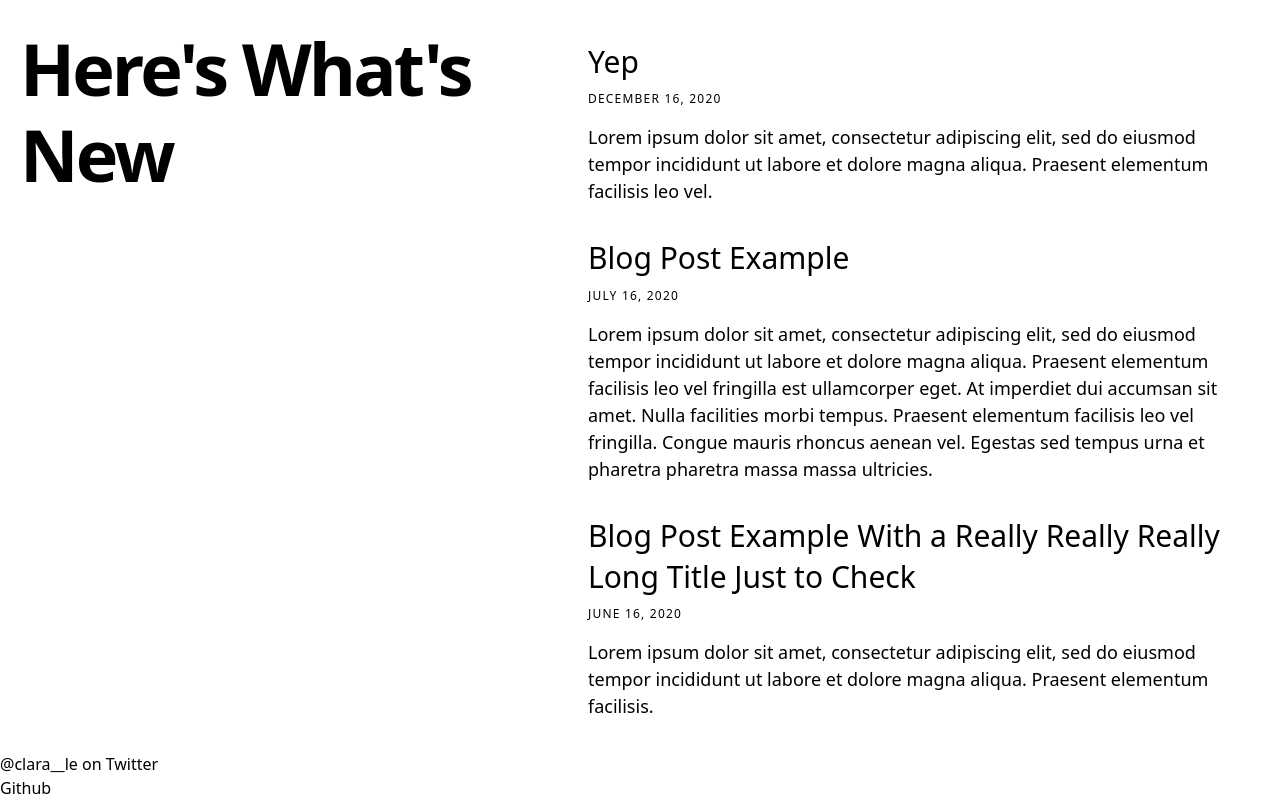
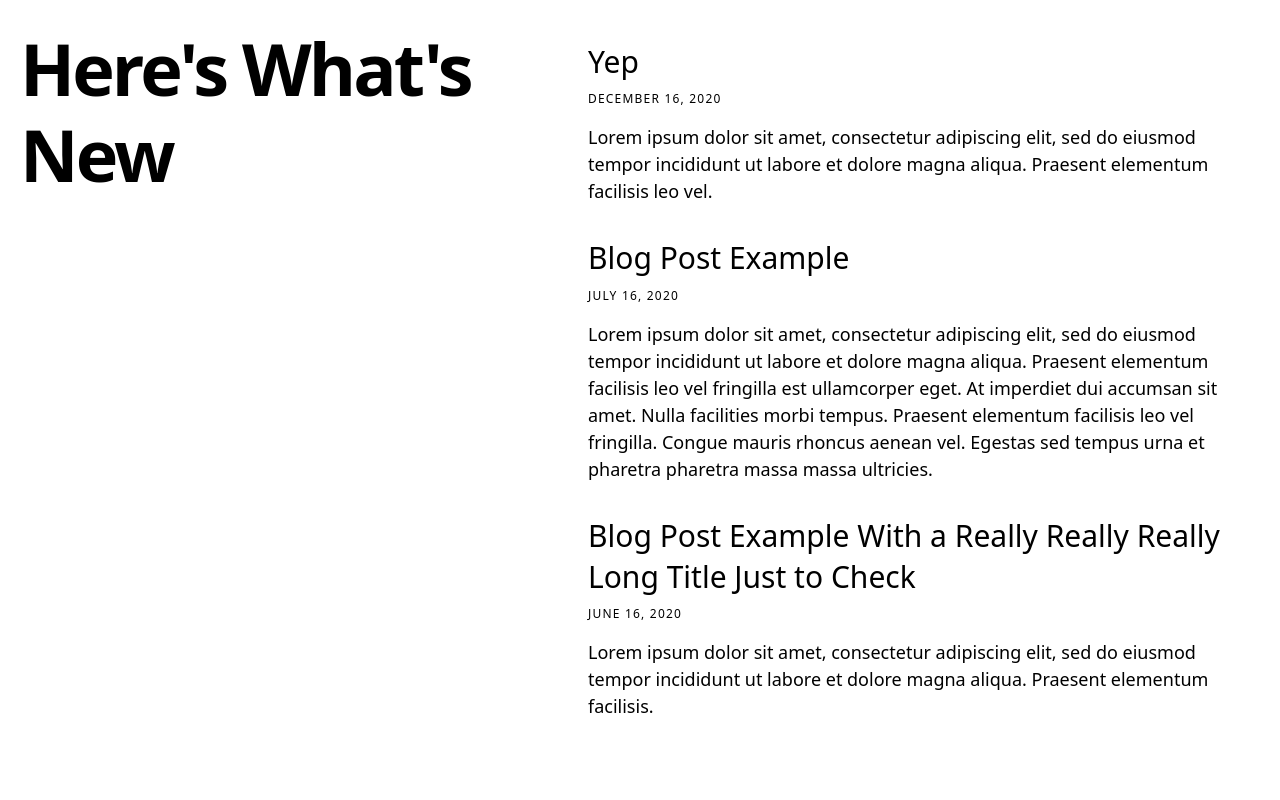
Before and after one commit to hgcl/clara-website, a Next.js app: page / in a window 1280 px wide. Shown: the part 245-1045 px from the top of the page. After the commit the page ends 997 px from the top, so only its background shows below. Built offline with nearby package versions, Linux system fonts and the light colour scheme.

Commit message:
Add h-card to homepage

```diff
--- a/pages/index.js
+++ b/pages/index.js
@@ -29,10 +29,28 @@ export default function Index({ allPosts }) {
           )} */}
           {allPosts.length > 0 && <MoreStories posts={allPosts} />}
         </Container>
-        <ul>
-          <li><a href="https://twitter.com/clara__le" rel="me">@clara__le on Twitter</a></li>
-          <li><a href="https://github.com/hgcl" rel="me">Github</a></li>
-        </ul>
+        <section className="h-card hidden">
+
+          {/* About me */}
+          <span class="p-name">Clara Le</span>
+          <span class="p-note">Hey! I'm Clara, polymath and currently working as a designer.</span>
+
+          {/* <!-- Profile picture -->
+          <img class="u-photo" src="#"/> */}
+
+          {/* Links */}
+          <a class="u-url u-uid" href="https://clarale.com"></a>
+          <a class="u-url" rel="me" href="https://twitter.com/clara__le"></a>
+          <a class="u-url" rel="me" href="https://github.com/hgcl"></a>
+
+          {/* Categories */}
+          <span class="p-category">Digital Garden</span>
+          <span class="p-category">Design</span>
+          <span class="p-category">Exploring</span>
+          <span class="p-category">Cooking and DIY Projects</span>
+          <span class="p-category">Sci-fi Books</span>
+
+        </section>
       </Layout>
     </>
   )
```
Also changed, not shown: 1 other file (tests, documents, lock files or other folders).
